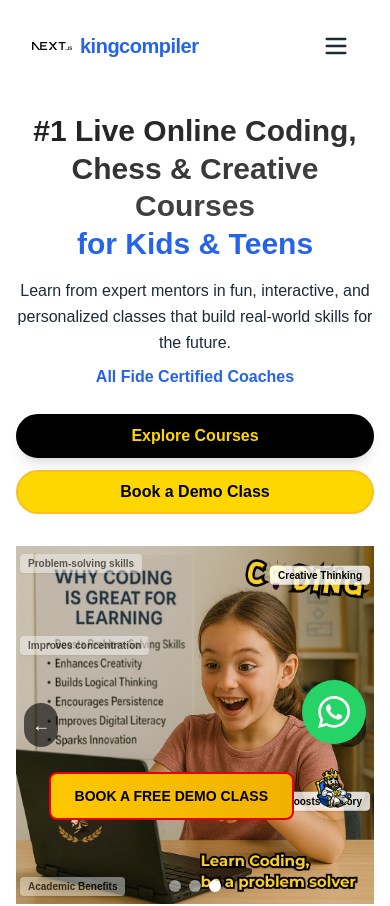
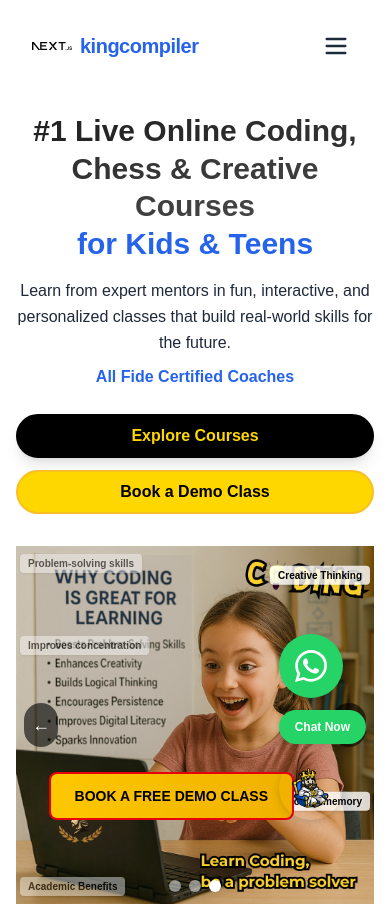
Before and after one commit to shrutarshi2002/kingcompiler-clone, a Next.js app: page / in a window 390 px wide. Shown: the top 906 px of the page. Built offline with nearby package versions, Linux system fonts and the light colour scheme.

Commit message:
Add WhatsApp hover tooltip and Chat Now button with correct phone number

```diff
--- a/src/components/Chatbot.js
+++ b/src/components/Chatbot.js
@@ -717,13 +717,17 @@ const Chatbot = () => {
           zIndex: 1000,
         }}
       >
-        {/* WhatsApp Button */}
+        {/* WhatsApp Button with Hover Tooltip */}
+        <div style={{ position: "relative" }}>
           <button
             onClick={() => {
               const message = encodeURIComponent(
-              "HI i want to know more about kingcompiler and what course provide"
+                "Hi, I want to know more about kingcompiler courses"
               );
-            window.open(`https://wa.me/?text=${message}`, "_blank");
+              window.open(
+                `https://wa.me/919038162791?text=${message}`,
+                "_blank"
+              );
             }}
             style={{
               width: 64,
@@ -737,12 +741,19 @@ const Chatbot = () => {
               justifyContent: "center",
               cursor: "pointer",
               transition: "transform 0.2s ease",
+              position: "relative",
             }}
             onMouseOver={(e) => {
               e.target.style.transform = "scale(1.1)";
+              // Show tooltip
+              const tooltip = e.target.nextSibling;
+              if (tooltip) tooltip.style.opacity = "1";
             }}
             onMouseOut={(e) => {
               e.target.style.transform = "scale(1)";
+              // Hide tooltip
+              const tooltip = e.target.nextSibling;
+              if (tooltip) tooltip.style.opacity = "0";
             }}
             aria-label="Contact us on WhatsApp"
           >
@@ -755,6 +766,61 @@ const Chatbot = () => {
             >
               <path d="M17.472 14.382c-.297-.149-1.758-.867-2.03-.967-.273-.099-.471-.148-.67.15-.197.297-.767.966-.94 1.164-.173.199-.347.223-.644.075-.297-.15-1.255-.463-2.39-1.475-.883-.788-1.48-1.761-1.653-2.059-.173-.297-.018-.458.13-.606.134-.133.298-.347.446-.52.149-.174.198-.298.298-.497.099-.198.05-.371-.025-.52-.075-.149-.669-1.612-.916-2.207-.242-.579-.487-.5-.669-.51-.173-.008-.371-.01-.57-.01-.198 0-.52.074-.792.372-.272.297-1.04 1.016-1.04 2.479 0 1.462 1.065 2.875 1.213 3.074.149.198 2.096 3.2 5.077 4.487.709.306 1.262.489 1.694.625.712.227 1.36.195 1.871.118.571-.085 1.758-.719 2.006-1.413.248-.694.248-1.289.173-1.413-.074-.124-.272-.198-.57-.347m-5.421 7.403h-.004a9.87 9.87 0 01-5.031-1.378l-.361-.214-3.741.982.998-3.648-.235-.374a9.86 9.86 0 01-1.51-5.26c.001-5.45 4.436-9.884 9.888-9.884 2.64 0 5.122 1.03 6.988 2.898a9.825 9.825 0 012.893 6.994c-.003 5.45-4.437 9.884-9.885 9.884m8.413-18.297A11.815 11.815 0 0012.05 0C5.495 0 .16 5.335.157 11.892c0 2.096.547 4.142 1.588 5.945L.057 24l6.305-1.654a11.882 11.882 0 005.683 1.448h.005c6.554 0 11.89-5.335 11.893-11.893A11.821 11.821 0 0020.885 3.488" />
             </svg>
+          </button>
+          {/* Hover Tooltip */}
+          <div
+            style={{
+              position: "absolute",
+              bottom: "100%",
+              right: "0",
+              marginBottom: "8px",
+              background: "#333",
+              color: "white",
+              padding: "8px 12px",
+              borderRadius: "6px",
+              fontSize: "12px",
+              whiteSpace: "nowrap",
+              opacity: "0",
+              transition: "opacity 0.2s ease",
+              pointerEvents: "none",
+              zIndex: 1001,
+            }}
+          >
+            Hi, I want to know more about kingcompiler courses
+          </div>
+        </div>
+
+        {/* Chat Now Button */}
+        <button
+          onClick={() => {
+            const message = encodeURIComponent(
+              "Hi, I want to know more about kingcompiler courses"
+            );
+            window.open(`https://wa.me/919038162791?text=${message}`, "_blank");
+          }}
+          style={{
+            padding: "8px 16px",
+            borderRadius: "20px",
+            background: "#25D366",
+            color: "white",
+            border: "none",
+            fontSize: "12px",
+            fontWeight: "bold",
+            cursor: "pointer",
+            boxShadow: "0 2px 8px rgba(0,0,0,0.15)",
+            transition: "all 0.2s ease",
+            whiteSpace: "nowrap",
+          }}
+          onMouseOver={(e) => {
+            e.target.style.transform = "scale(1.05)";
+            e.target.style.background = "#128C7E";
+          }}
+          onMouseOut={(e) => {
+            e.target.style.transform = "scale(1)";
+            e.target.style.background = "#25D366";
+          }}
+        >
+          Chat Now
         </button>
 
         {/* King Master Chatbot Button */}
```
Also changed, not shown: package.json (+6 -4 lines), 1 other file (tests, documents, lock files or other folders). Lines whose indentation alone changed are shown as unchanged.
